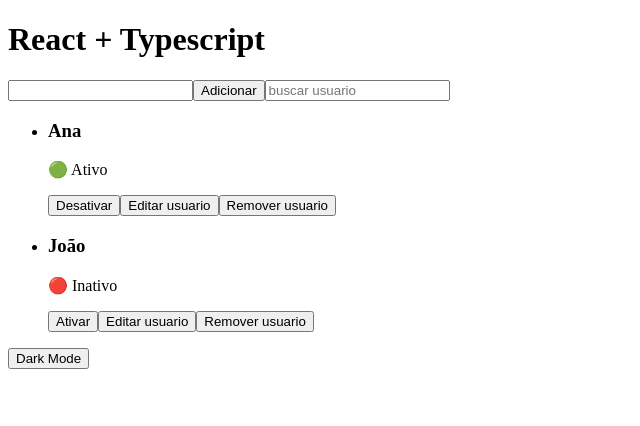
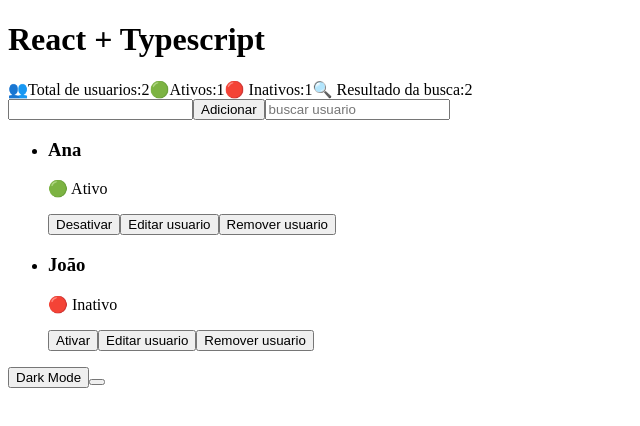
Before and after one commit to DeivithMaciel/react-ts-lab, a React (Vite) app: page / in a window 1280 px wide. Shown: the top 426 px of the page, without its empty margins (0-640 px from the left). Built offline with nearby package versions, Linux system fonts and the light colour scheme.

Commit message:
feat: add user statistics dashboard

```diff
--- a/src/App.tsx
+++ b/src/App.tsx
@@ -19,6 +19,9 @@
   const [nome, setNome] = useState('')
   const [busca, setBusca] = useState('')
   const [darkMode, setDarkMode] = useState(false)
+
+  const usuariosAtivos = usuarios.filter((user) => user.ativo)
+  const usuariosInativos = usuarios.filter((user) => !user.ativo)
 
   function addUser(nome: string) {
     if (!nome.trim()) return
@@ -67,12 +70,17 @@
     setUsuarios(novaLista)
   }
 
-
     const nomesFiltrados = usuarios.filter((user) => user.nome.toLowerCase().includes(busca.toLowerCase()))
 
   return (
     <div>
       <h1>React + Typescript</h1>
+      <div>
+        <span>👥Total de usuarios:{usuarios.length}</span>
+        <span>🟢Ativos:{usuariosAtivos.length}</span>
+        <span>🔴 Inativos:{usuariosInativos.length}</span>
+        <span>🔍 Resultado da busca:{nomesFiltrados.length}</span>
+      </div>
       <div>
         <input value={nome} onChange={(e) => setNome(e.target.value)} />
         <button onClick={() => addUser(nome)}>Adicionar</button>
@@ -90,6 +98,7 @@
         ))}
       </ul>
       <button onClick={(() => setDarkMode(!darkMode))}>{darkMode ? 'Light Mode' : 'Dark Mode'}</button>
+      <button></button>
     </div>
   )
 }
```
